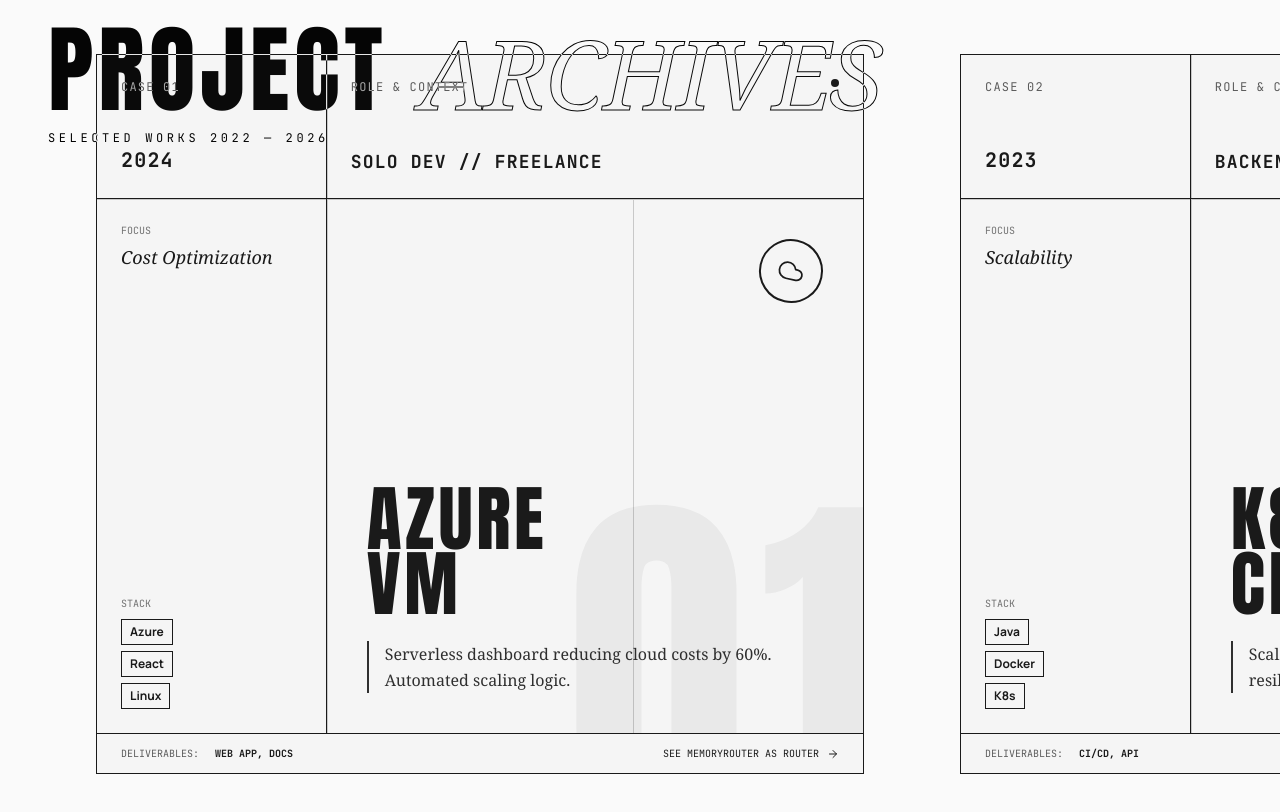
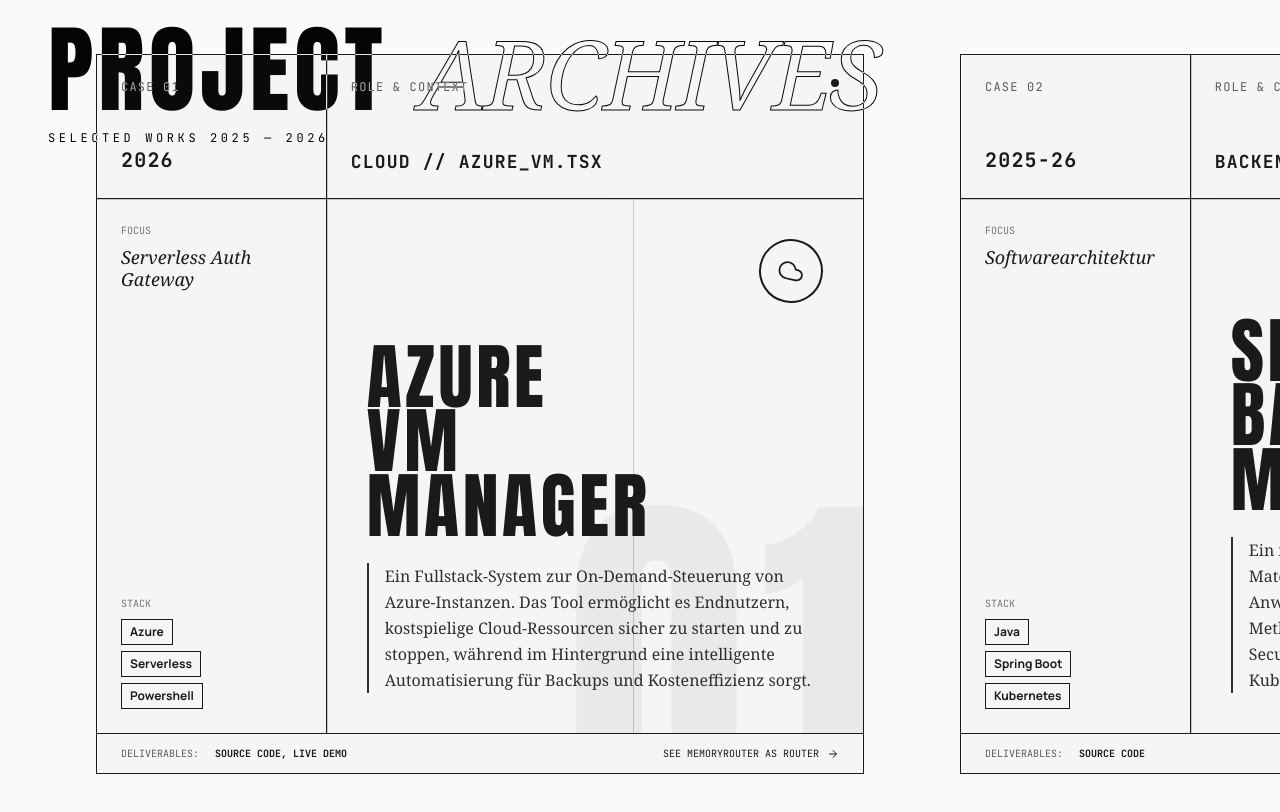
Before and after one commit to niko1405/portfolio, a React (Vite) app: page /intro in a window 1280 px wide. Shown: the part 3780-4592 px from the top of the page. Built offline with nearby package versions, Linux system fonts and the light colour scheme; a web font is replaced by a local one.

Commit message:
Changed content of project section in intro page

```diff
--- a/src/components/pages/IntroPage.tsx
+++ b/src/components/pages/IntroPage.tsx
@@ -6,6 +6,7 @@
 } from 'lucide-react';
 import { useAppContext } from '../../context/useAppContext';
 import { useNavigate, useLocation } from 'react-router-dom';
+import { PROJECTS, SANDBOX_PROJECTS } from '../../data/projects';
 import profileImage from '../../assets/profile.jpg';
 
 // --- HOOKS ---
@@ -1012,52 +1013,74 @@
     }
   }, [active, progress]);
 
-  const projects = [
-    {
-      title: "Azure VM",
-      role: "Solo Dev",
-      context: "Freelance",
-      year: "2024",
-      focus: "Cost Optimization",
-      tags: ["Azure", "React", "Linux"],
-      icon: <Cloud strokeWidth={1.5} size={28} />,
-      desc: "Serverless dashboard reducing cloud costs by 60%. Automated scaling logic.",
-      deliverables: "Web App, Docs"
-    },
-    {
-      title: "K8s Cluster",
-      role: "Backend Lead",
-      context: "Academic",
-      year: "2023",
-      focus: "Scalability",
-      tags: ["Java", "Docker", "K8s"],
-      icon: <Server strokeWidth={1.5} size={28} />,
-      desc: "Scalable microservices architecture with Spring Boot and resilient patterns.",
-      deliverables: "CI/CD, API"
-    },
-    {
-      title: "7 In The Wild",
-      role: "Full Stack",
-      context: "Personal",
-      year: "2022",
-      focus: "Geolocation",
-      tags: ["Expo", "Maps", "Node"],
+  type ArchiveProjectCard = {
+    id: string;
+    title: string;
+    role: string;
+    context: string;
+    year: string;
+    focus: string;
+    tags: string[];
+    icon: React.ReactNode;
+    desc: string;
+    deliverables: string;
+    isSandbox?: boolean;
+  };
+
+  const iconByType = {
+    Cloud: <Cloud strokeWidth={1.5} size={28} />,
+    Backend: <Server strokeWidth={1.5} size={28} />,
+    Design: <Layers strokeWidth={1.5} size={28} />,
+    Mobile: <Smartphone strokeWidth={1.5} size={28} />,
+  } as const;
+
+  const coreProjects: ArchiveProjectCard[] = PROJECTS.map((project) => {
+    const actionLabels = [
+      project.detail?.actions?.sourceCode ? 'Source Code' : null,
+      project.detail?.actions?.liveDemo ? 'Live Demo' : null,
+    ].filter(Boolean) as string[];
+
+    return {
+      id: project.id,
+      title: project.title,
+      role: project.type,
+      context: project.file,
+      year: project.year,
+      focus: project.detail?.features?.[0]?.title ?? project.tags[0] ?? project.type,
+      tags: project.tags,
+      icon: iconByType[project.type],
+      desc: project.desc,
+      deliverables: actionLabels.length > 0 ? actionLabels.join(', ') : 'Projektdokumentation',
+    };
+  });
+
+  const sandboxProject = SANDBOX_PROJECTS.find((project) => project.id === '7inthewild');
+  const sandboxCard: ArchiveProjectCard[] = sandboxProject
+    ? [{
+      id: sandboxProject.id,
+      title: sandboxProject.title,
+      role: 'Sandbox',
+      context: sandboxProject.subtitle,
+      year: 'Sandbox',
+      focus: sandboxProject.heroSummary,
+      tags: sandboxProject.stack,
       icon: <Smartphone strokeWidth={1.5} size={28} />,
-      desc: "Outdoor challenge platform for urban explorers connecting via GPS.",
-      deliverables: "Mobile App"
-    },
-    {
-      title: "Study Maxer",
-      role: "UX Researcher",
-      context: "Academic",
-      year: "2023",
-      focus: "Productivity",
-      tags: ["Figma", "UX", "Data"],
-      icon: <Layers strokeWidth={1.5} size={28} />,
-      desc: "User-centered design focused on student workflow optimization.",
-      deliverables: "Prototype"
-    },
-  ];
+      desc: sandboxProject.details,
+      deliverables: sandboxProject.links.map((link) => link.label).join(', '),
+      isSandbox: true,
+    }]
+    : [];
+
+  const projects: ArchiveProjectCard[] = [...coreProjects, ...sandboxCard];
+
+  const parsedYears = projects.flatMap((project) => {
+    const matches = project.year.match(/\d{4}/g);
+    return matches ? matches.map(Number) : [];
+  });
+
+  const yearLabel = parsedYears.length > 0
+    ? `${Math.min(...parsedYears)} — ${Math.max(...parsedYears)}`
+    : 'SELECTED WORKS';
 
   // Desktop: horizontal scroll
   const totalWidthVw = (projects.length * 60) + ((projects.length - 1) * 6);
@@ -1079,7 +1102,7 @@
                 <span className="block font-poster text-(--text-primary)">ARCHIVES</span>
               </div>
               <div className="mt-2 font-mono text-xs text-(--text-dim) tracking-[0.3em]">
-                SELECTED WORKS 2022 — 2026
+                SELECTED WORKS {yearLabel}
               </div>
             </div>
           </div>
@@ -1095,6 +1118,11 @@
                   <div>
                     <span className="font-mono text-[10px] uppercase opacity-70">CASE 0{i + 1}</span>
                     <div className="text-2xl md:text-3xl font-bold font-poster mt-2">{p.title}</div>
+                    {p.isSandbox && (
+                      <span className="mt-2 inline-flex w-max border border-current px-2 py-1 text-[9px] md:text-[10px] font-mono uppercase tracking-[0.18em] opacity-80">
+                        Sandbox
+                      </span>
+                    )}
                   </div>
                   <span className="text-lg md:text-xl font-bold">{p.year}</span>
                 </div>
@@ -1133,7 +1161,7 @@
               <DynamicProjectTitle text="PROJECT ARCHIVES" active={active} progress={progress} />
             </div>
             <div className={`mt-2 font-mono text-xs text-(--bg-main) dark:text-(--bg-main) tracking-[0.3em] transition-opacity duration-700 delay-700 ${active ? 'opacity-100' : 'opacity-0'}`}>
-              SELECTED WORKS 2022 — 2026
+              SELECTED WORKS {yearLabel}
             </div>
           </div>
 
```
